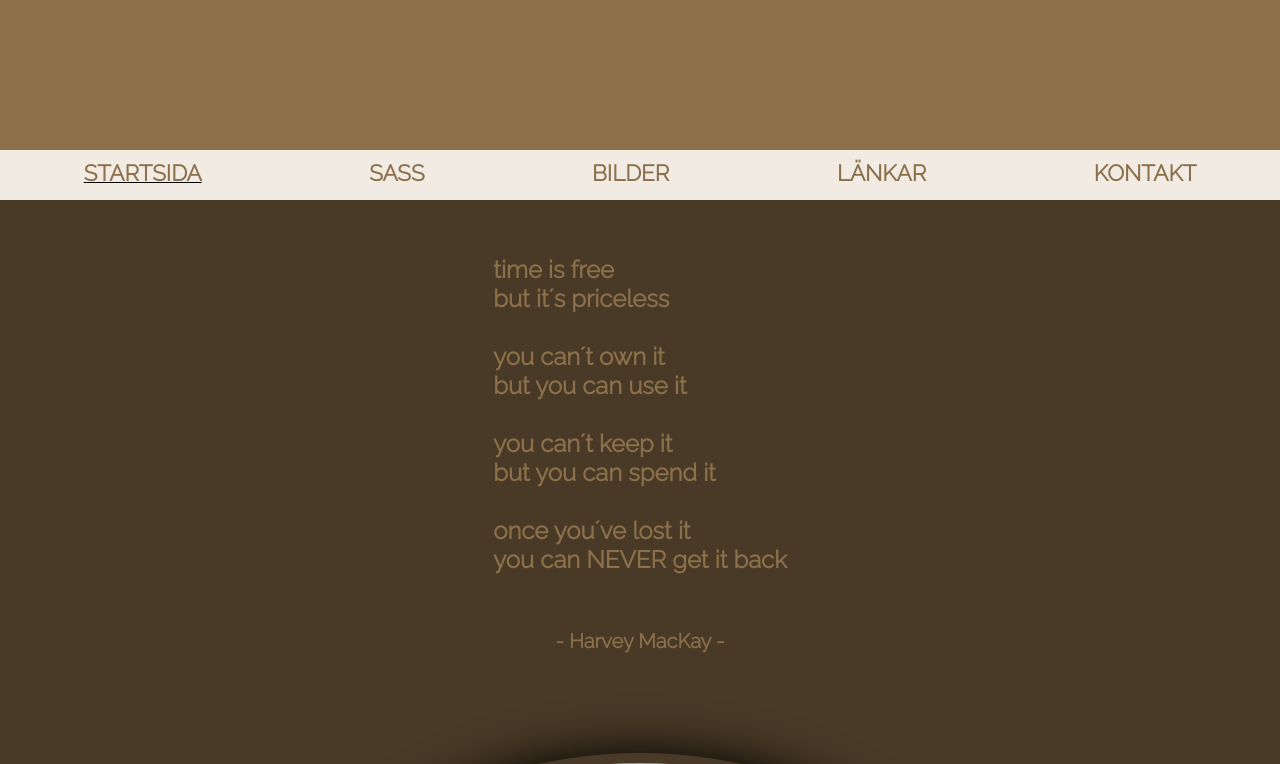
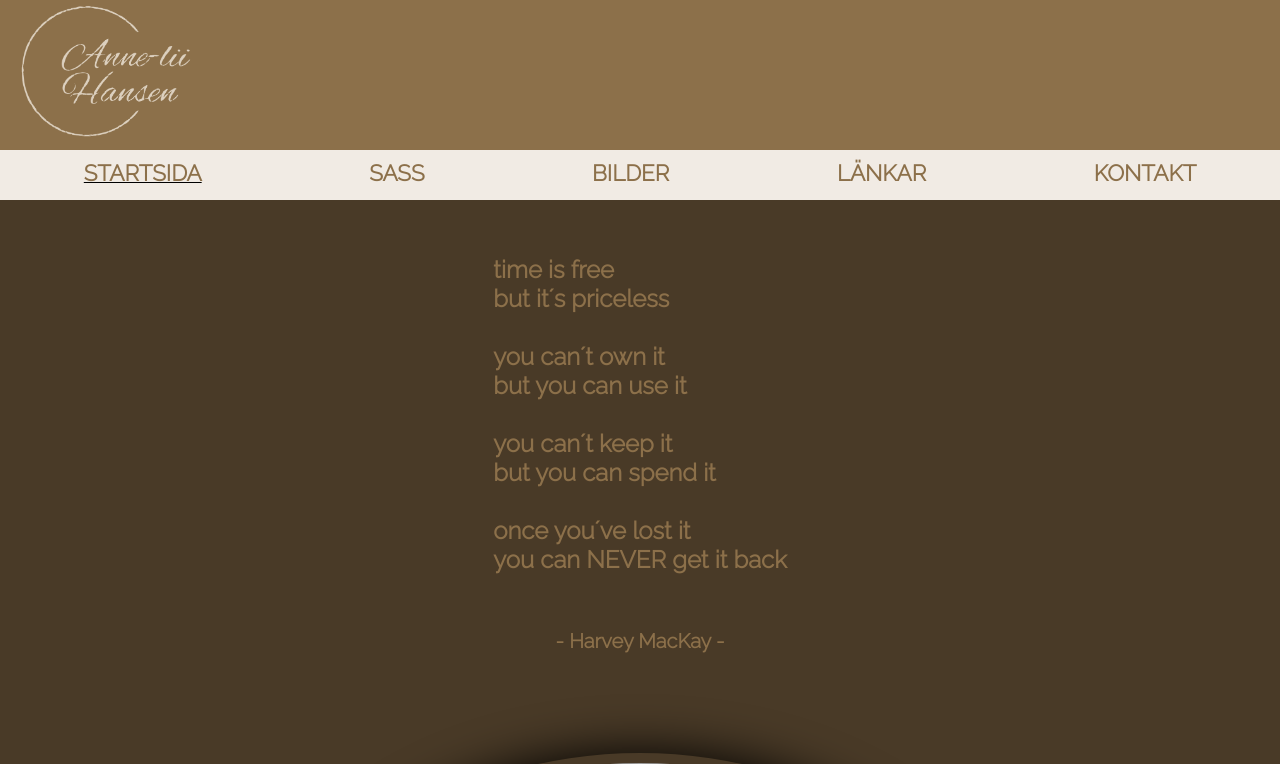
Before and after one commit to Anne-Lii/frontend_moment3_sass, a website built with Parcel: page src/index.html in a window 1280 px wide. Shown: the top 764 px of the page. Built offline with nearby package versions, Linux system fonts and the dark colour scheme; grey boxes are pictures that could not be loaded.

Commit message:
fick fram den ljusa loggan för dark mode

```diff
--- a/src/CSS/_layout.scss
+++ b/src/CSS/_layout.scss
@@ -117,6 +117,9 @@ header {
         #logo_light {
             width: 200px;
             max-width: 50%;
+            padding-left: 20px;
+            padding-top: 5px;
+            display: block;
         }
     }
 
--- a/src/index.html
+++ b/src/index.html
@@ -13,7 +13,7 @@
 <body>
     <header>
        <img id="logo_dark" src="pictures/logo_png_brun.png" alt="logotyp">
-       <img id="logo_light" src="pictures/logo_png_ljus.png" alt="logotyp">
+       <img id="logo_light" src="pictures/logo_png_ljus.png" alt="logotyp ljus">
     </header>
 
     <nav id="nav-bigscreen">
```
